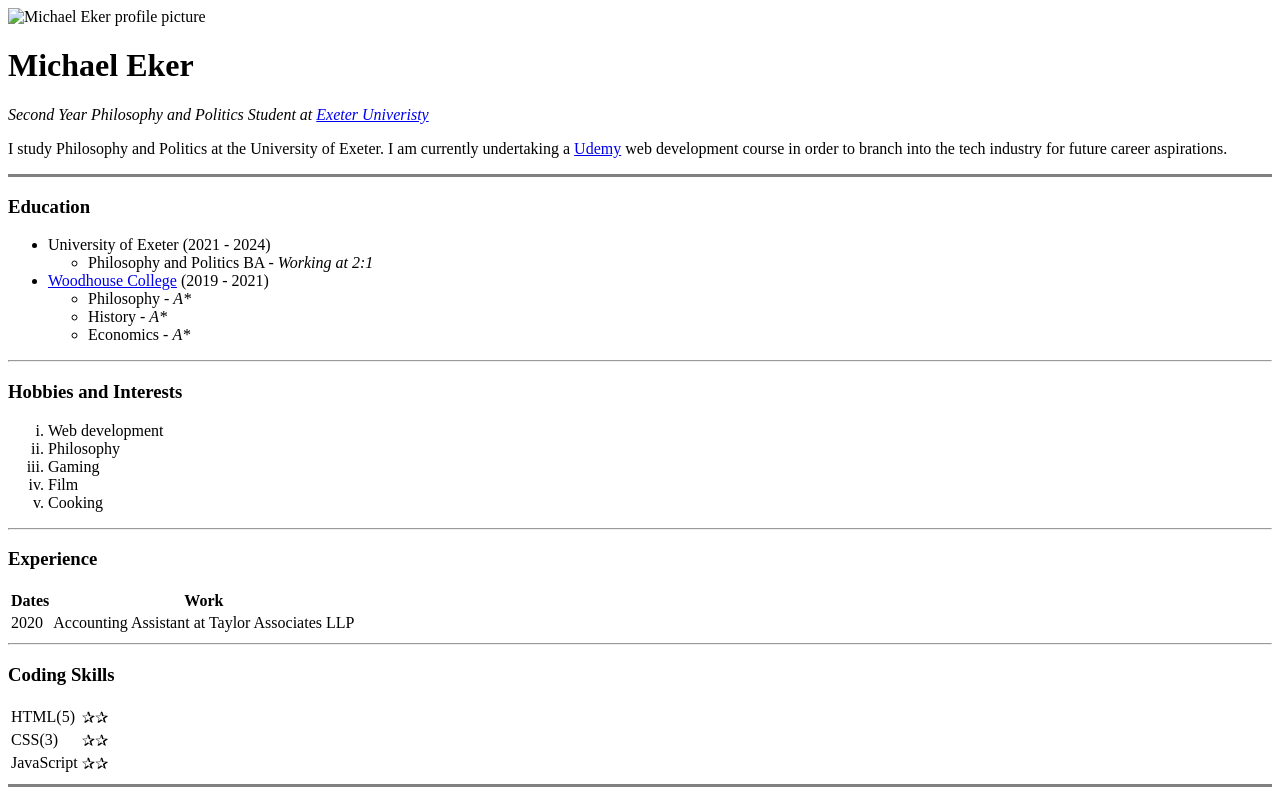
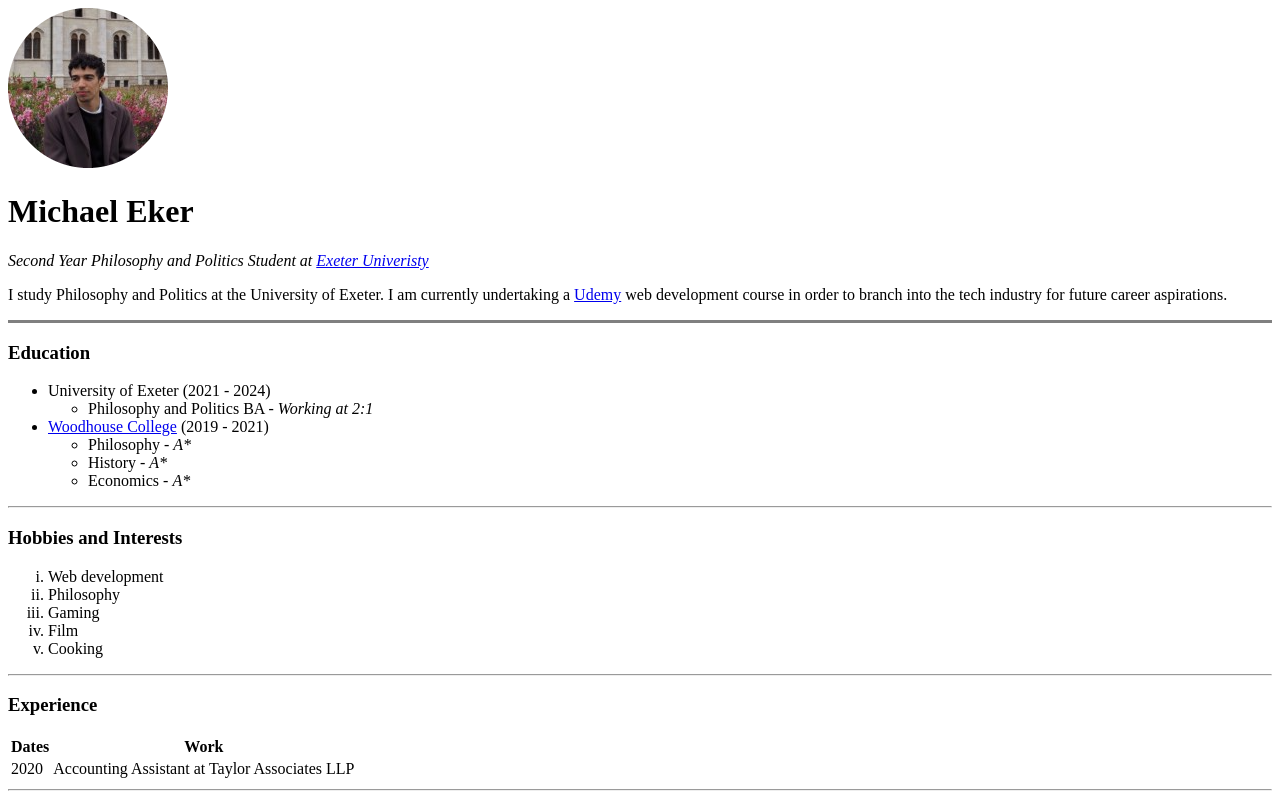
Before and after one commit to Moseker/CV, a plain HTML site: page index.html in a window 1280 px wide. Shown: the top 792 px of the page. Drawn offline with Linux system fonts and the light colour scheme.

Commit message:
Update index.html

```diff
--- a/index.html
+++ b/index.html
@@ -5,7 +5,7 @@
     <title>Michael Eker's Domain</title>
  </head>
  <body>
-    <img src="Images/Michael-modified.jpeg" alt="Michael Eker profile picture">
+    <img src="Images/Michael-modified.png" alt="Michael Eker profile picture">
     <h1>Michael Eker</h1>
     <p><em>Second Year Philosophy and Politics Student at <a href="https://www.exeter.ac.uk/">Exeter Univeristy</a></em></p>
     <!-- both <i> and <em> can be used for italics - good practice to use <em>-->
```
